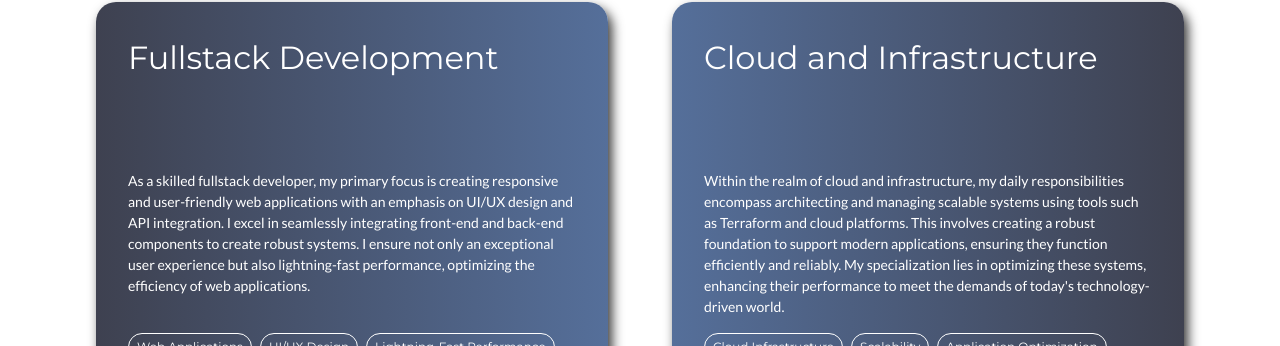
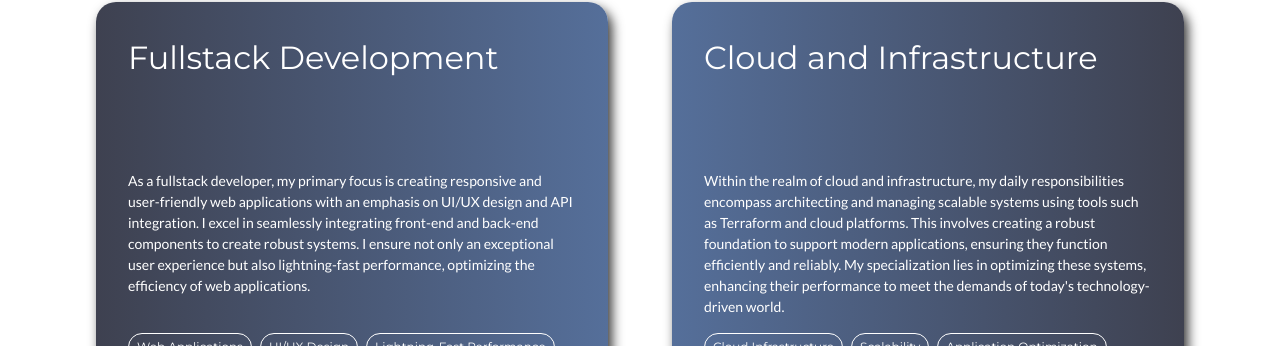
Before and after one commit to JuniorCorazza/v1-portfolio, a React (Vite) app: page / in a window 1280 px wide. Shown: the part 1540-1886 px from the top of the page. Built offline with nearby package versions, Linux system fonts and the light colour scheme; a web font is replaced by a local one.

Commit message:
Update resume

```diff
--- a/src/localization/locales/en/en.json
+++ b/src/localization/locales/en/en.json
@@ -41,7 +41,7 @@
   "whatIDo": {
     "container1": {
       "title": "Fullstack Development",
-      "message": "As a skilled fullstack developer, my primary focus is creating responsive and user-friendly web applications with an emphasis on UI/UX design and API integration. I excel in seamlessly integrating front-end and back-end components to create robust systems. I ensure not only an exceptional user experience but also lightning-fast performance, optimizing the efficiency of web applications.",
+      "message": "As a fullstack developer, my primary focus is creating responsive and user-friendly web applications with an emphasis on UI/UX design and API integration. I excel in seamlessly integrating front-end and back-end components to create robust systems. I ensure not only an exceptional user experience but also lightning-fast performance, optimizing the efficiency of web applications.",
       "tag1": "Web Applications",
       "tag2": "Lightning-Fast Performance",
       "tag3": "UI/UX Design",
--- a/src/localization/locales/sv/sv.json
+++ b/src/localization/locales/sv/sv.json
@@ -41,7 +41,7 @@
   "whatIDo": {
     "container1": {
       "title": "Fullstack Development",
-      "message": "Som en skicklig fullstack-utvecklare är mitt främsta fokus att skapa responsiva och användarvänliga webbapplikationer med tonvikt på UI/UX-design och API-integration. Jag utmärker mig i att sömlöst integrera front-end- och back-end-komponenter för att skapa robusta system. Jag säkerställer inte bara en enastående användarupplevelse, utan också en blixtsnabb prestanda som optimerar effektiviteten hos webbapplikationer.",
+      "message": "Som en fullstack-utvecklare är mitt främsta fokus att skapa responsiva och användarvänliga webbapplikationer med tonvikt på UI/UX-design och API-integration. Jag utmärker mig i att sömlöst integrera front-end- och back-end-komponenter för att skapa robusta system. Jag säkerställer inte bara en enastående användarupplevelse, utan också en blixtsnabb prestanda som optimerar effektiviteten hos webbapplikationer.",
       "tag1": "Webbapplikationer",
       "tag2": "UI/UX-design",
       "tag3": "API-integration",
--- a/src/sections/Footer/footer.tsx
+++ b/src/sections/Footer/footer.tsx
@@ -142,7 +142,7 @@ const Footer: React.FC<FooterProps> = ({ t }) => {
       <Text color={colors.textLight} fontWeight={700} fontSize={"15px"}>
         Copyright 2023
       </Text>
-      <a href="http://emmacorazza.se">
+      <a href="http://emmacorazza.se" style={{textDecoration: "none"}} >
         <Text color={colors.textLight} fontSize={"10px"}>
           {t("footer.designedBy")}
         </Text>
```
Also changed, not shown: 1 other file (tests, documents, lock files or other folders).
